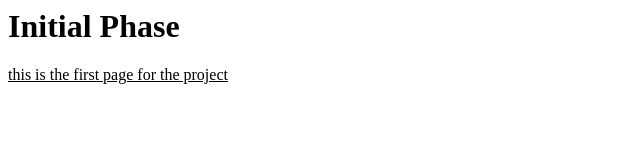
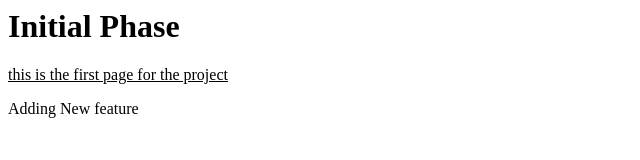
Before and after one commit to ErAjaySir/localrepo, a plain HTML site: page Index.html in a window 1280 px wide. Shown: the whole page, without its empty margins (0-640 px from the left). Drawn offline with Linux system fonts and the light colour scheme.

Commit message:
adding new feature

```diff
--- a/Index.html
+++ b/Index.html
@@ -9,5 +9,6 @@
         <u>
             this is the first page for the project
         </u>
+        <p>Adding New feature </p>
     </body>
 </html>
```
Also changed, not shown: 1 other file.
